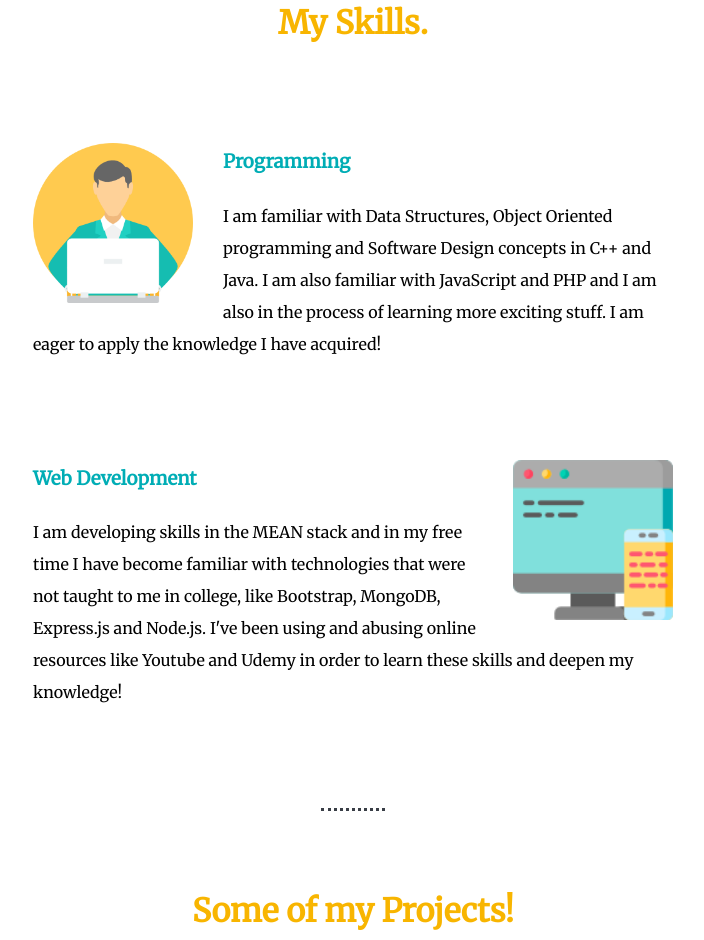
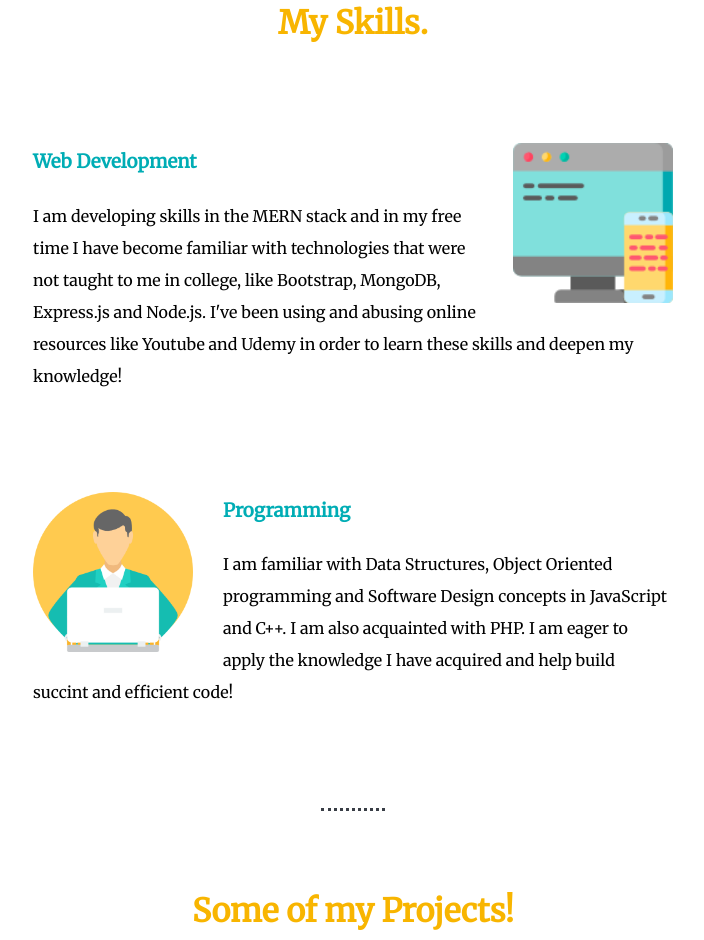
Before and after one commit to bryansilva10/PersonalSite, a plain HTML site: page index.html in a window 1280 px wide. Shown: the part 1319-2259 px from the top of the page, without its empty margins (287-991 px from the left). Drawn offline with Linux system fonts and the light colour scheme; a web font is replaced by a local one.

Commit message:
Update index.html

```diff
--- a/index.html
+++ b/index.html
@@ -25,14 +25,14 @@
       <div class="skills">
         <h2>My Skills.</h2>
         <div class="skill-row">
+          <img class="Front-End" src="images/FrontEnd.png" alt="">
+          <h3>Web Development</h3>
+          <p>I am developing skills in the MERN stack and in my free time I have become familiar with technologies that were not taught to me in college, like Bootstrap, MongoDB, Express.js and Node.js. I've been using and abusing online resources like Youtube and Udemy in order to learn these skills and deepen my knowledge!</p>
+        </div>
+        <div class="skill-row">
           <img class="programming" src="images/student.png" alt="">
           <h3>Programming</h3>
-          <p>I am familiar with Data Structures, Object Oriented programming and Software Design concepts in C++ and Java. I am also familiar with JavaScript and PHP and I am also in the process of learning more exciting stuff. I am eager to apply the knowledge I have acquired!</p>
-        </div>
-        <div class="skill-row">
-          <img class="Front-End" src="images/FrontEnd.png" alt="">
-          <h3>Web Development</h3>
-          <p>I am developing skills in the MEAN stack and in my free time I have become familiar with technologies that were not taught to me in college, like Bootstrap, MongoDB, Express.js and Node.js. I've been using and abusing online resources like Youtube and Udemy in order to learn these skills and deepen my knowledge!</p>
+          <p>I am familiar with Data Structures, Object Oriented programming and Software Design concepts in JavaScript and C++. I am also acquainted with PHP. I am eager to apply the knowledge I have acquired and help build succint and efficient code!</p>
         </div>
       </div>
       <hr>
```
